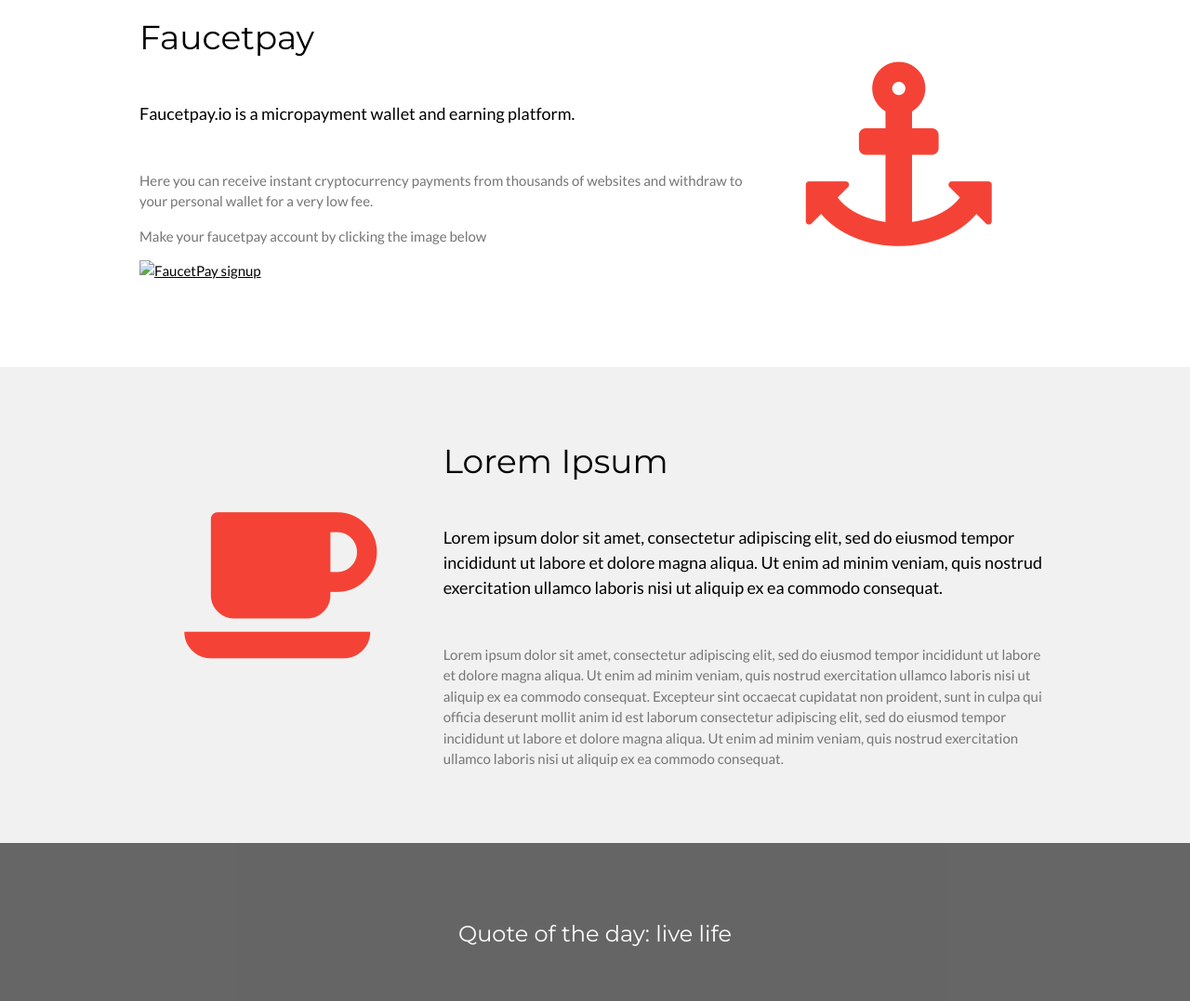
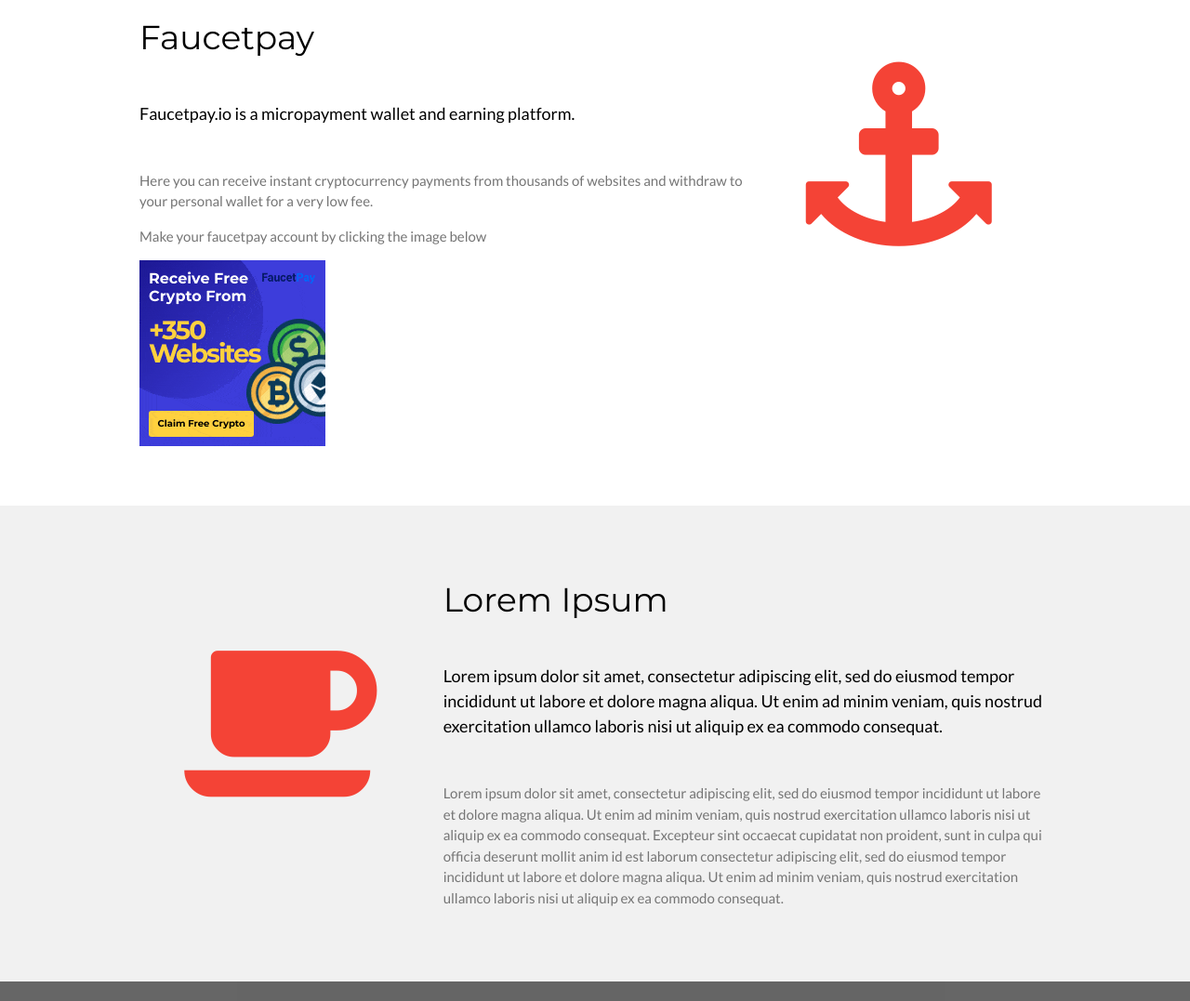
Before and after one commit to vopshren/faucet-rotate, a plain HTML site: page index.html in a window 1280 px wide. Shown: the part 893-1970 px from the top of the page at 93% size. Drawn offline with nearby package versions, Linux system fonts and the light colour scheme.

Commit message:
Add files via upload

```diff
--- a/index.html
+++ b/index.html
@@ -96,7 +96,7 @@ img {
       <p class="w3-text-grey">Here you can receive instant cryptocurrency payments from thousands of websites and withdraw to your personal wallet for a very low fee.</p>
       <p class="w3-text-grey">Make your faucetpay account by clicking the image below </p>
       <a href="https://faucetpay.io/?r=4247471" target="_blank" rel="noopener noreferrer">
-        <img src="faucetpay.gif" alt="FaucetPay signup" style="max-width: 300px;">
+        <img src="images/faucetpay.gif" alt="FaucetPay signup" style="max-width: 300px;">
       </a>
     </div>
 
```
